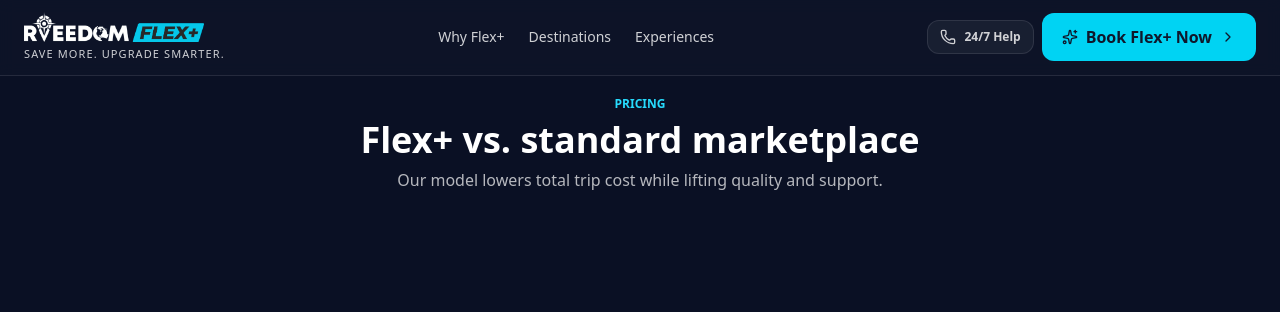
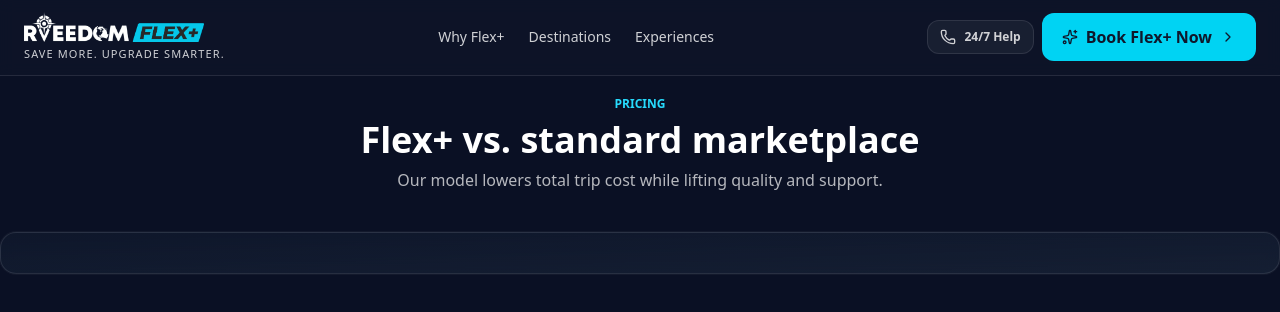
Before and after one commit to RV-proj/rv-frontEnd, a Next.js app: page / in a window 1280 px wide. Shown: the top 312 px of the page. Built offline with nearby package versions, Linux system fonts and the light colour scheme.

Commit message:
card added

```diff
--- a/app/_components/landing/Pricing.js
+++ b/app/_components/landing/Pricing.js
@@ -1,3 +1,6 @@
+import Card from "@/_ui/Card";
+import { CircleCheck } from "lucide-react";
+
 const Pricing = () => {
   return (
     <section className="container mx-auto">
@@ -14,13 +17,9 @@ const Pricing = () => {
         </p>
       </div>
 
-      {/* card */}
-      <div className="">
-        {/* card container */}
-        <div>
-            {/* card 1 */}
-            {/* card 2 */}
-        </div>
+      {/* REVIEW  card */}
+      <div className="mt-10">
+        <Card />
       </div>
     </section>
   );
--- /dev/null
+++ b/app/_ui/Card.js
@@ -0,0 +1,7 @@
+const Card = () => {
+  return (
+    <div className="rounded-2xl border border-white/10 bg-linear-to-br from-slate-900 to-slate-800/60 p-5 shadow-[0_0_0_1px_rgba(255,255,255,0.04)] backdrop-blur "></div>
+  );
+};
+
+export default Card;
```
